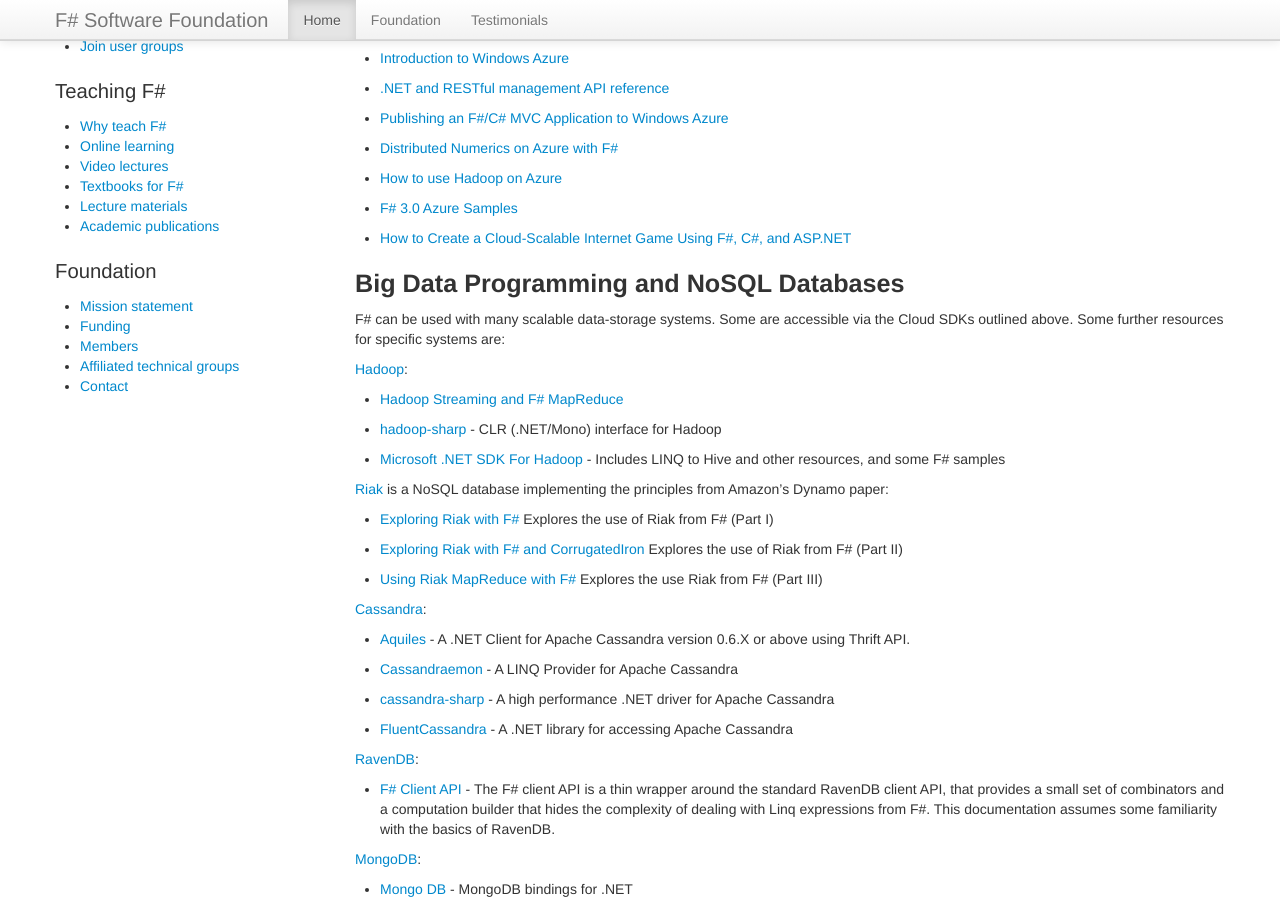
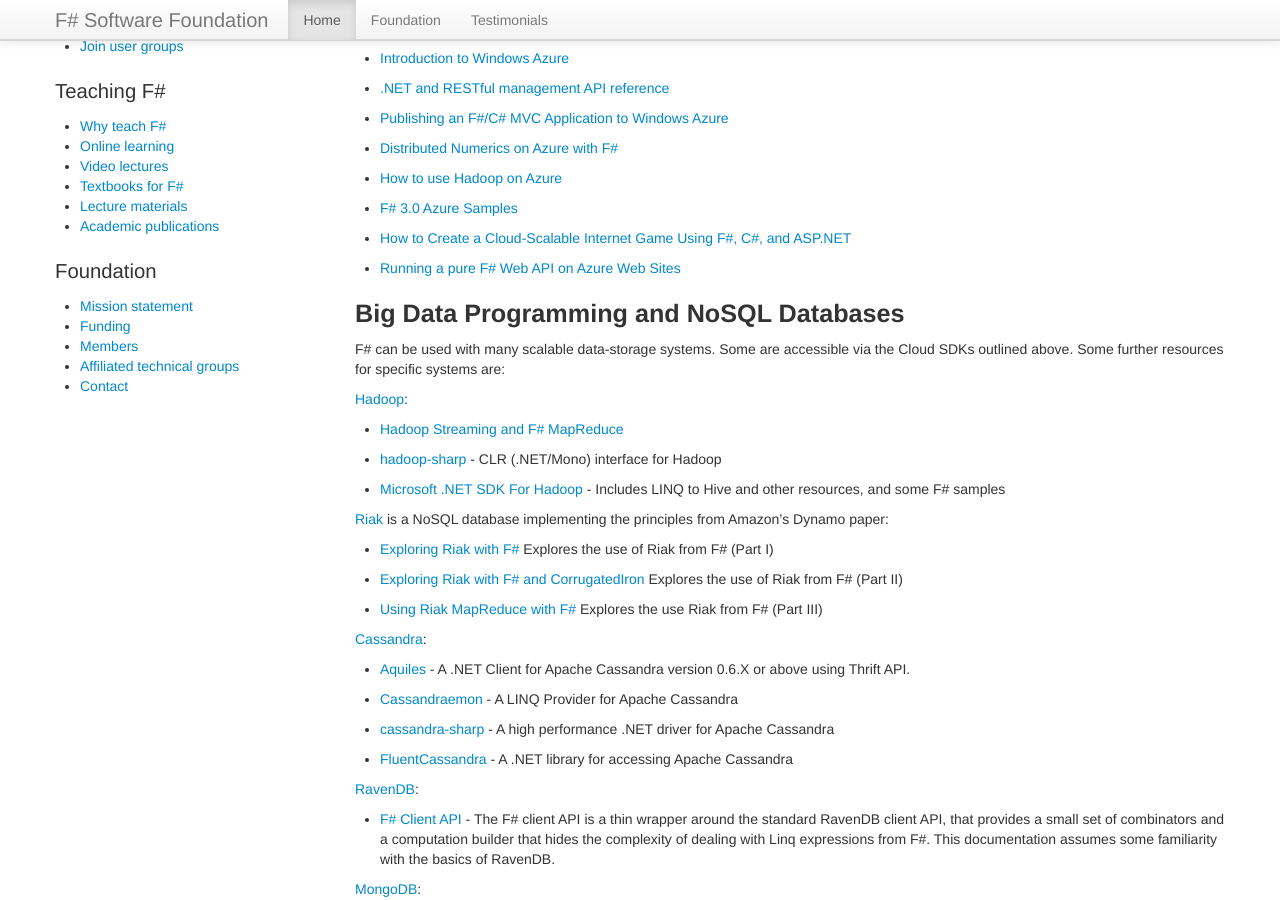
Before and after one commit to fsharp/fsharp.org, a Jekyll site: the page built from cloud/index.md, in a window 1280 px wide and 900 px high, scrolled down 779 px. Built offline with Jekyll 4.4.1, drawn with Linux system fonts in a browser that asks for light colours; nearby versions of some CDN libraries; some web fonts are replaced; comment, search, counter and statistics services are not loaded.

Commit message:
Update index.md

```diff
--- a/cloud/index.md
+++ b/cloud/index.md
@@ -49,6 +49,7 @@
  * [How to use Hadoop on Azure](http://www.windowsazure.com/en-us/develop/net/how-to-guides/hadoop/)
  * [F# 3.0 Azure Samples](http://fsharp3sample.codeplex.com/wikipage?Title=AzureSamples)
  * [How to Create a Cloud-Scalable Internet Game Using F#, C#, and ASP.NET](http://blogs.msdn.com/b/fsharpteam/archive/2013/02/05/learn-how-to-create-an-internet-game-using-f-c-and-asp-net.aspx)
+ * [Running a pure F# Web API on Azure Web Sites](http://blog.ploeh.dk/2013/08/26/running-a-pure-f-web-api-on-azure-web-sites/)
 
 
 ## Big Data Programming and NoSQL Databases
```
